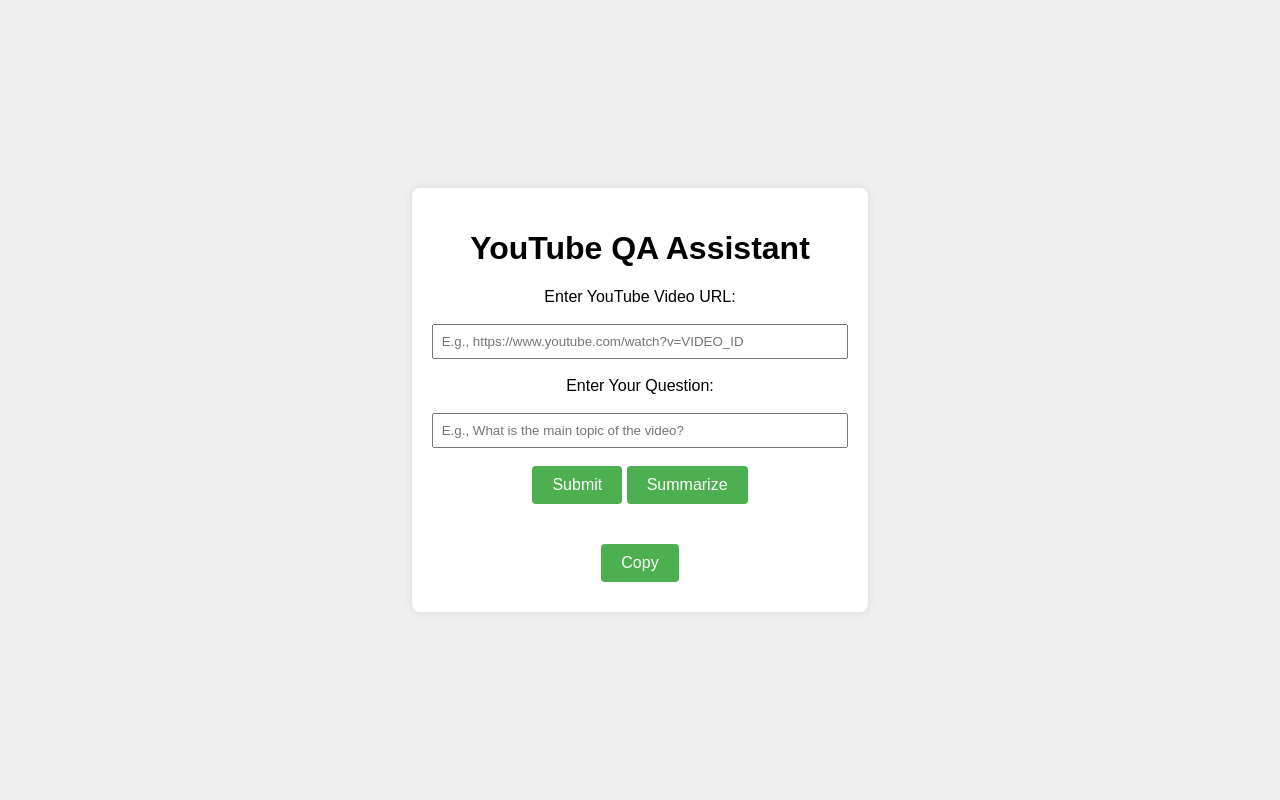
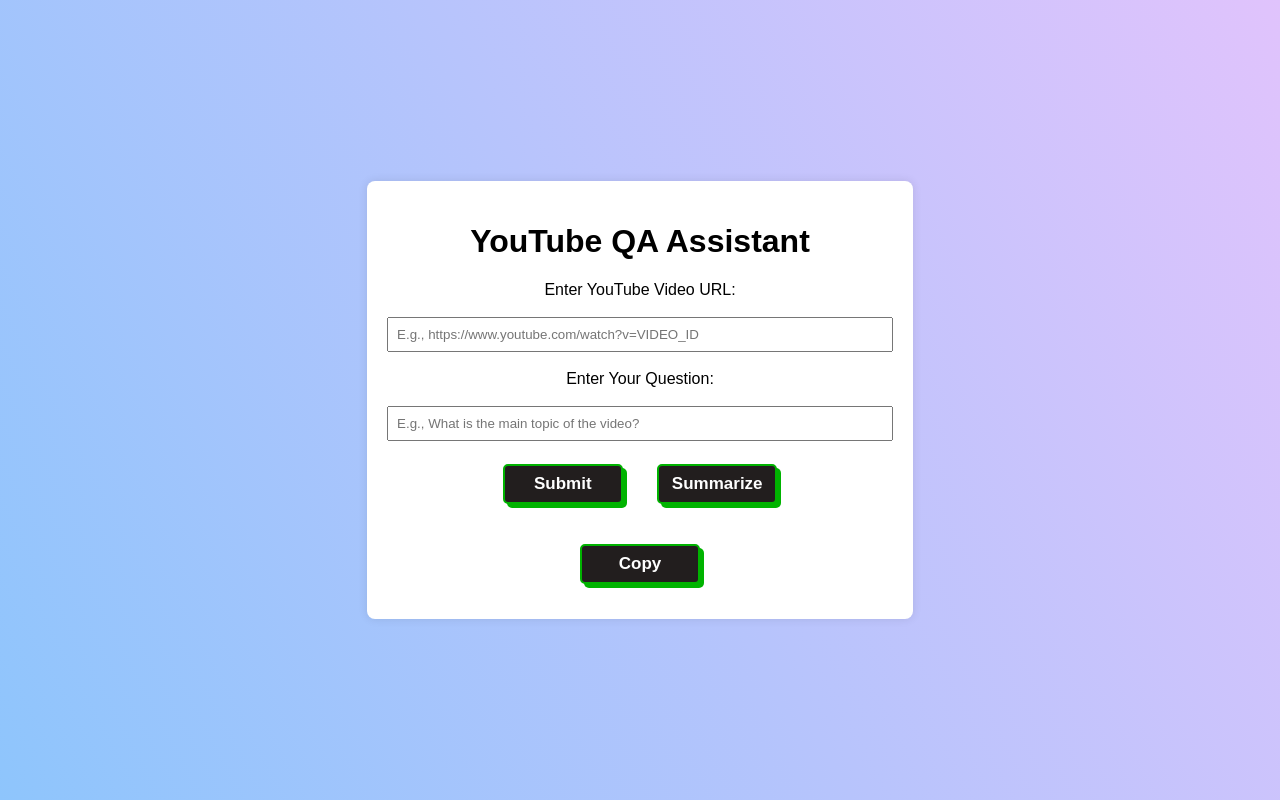
Before and after one commit to Sohith2007/youtube-video-query-solver, a Flask app: page / in a window 1280 px wide. Run offline with Flask 3, Linux system fonts and the light colour scheme.

Commit message:
Update styles.css

```diff
--- a/static/styles.css
+++ b/static/styles.css
@@ -3,12 +3,14 @@
     margin: 0;
     padding: 0;
     display: flex;
+    flex-direction: column;
     justify-content: center;
     align-items: center;
     height: 100vh;
-    background-color: #f0f0f0;
+    background-color: #8EC5FC;
+    background-image: linear-gradient(62deg, #8EC5FC 0%, #E0C3FC 100%);
+
 }
-
 .container {
     text-align: center;
     background-color: #fff;
@@ -30,20 +32,27 @@
 }
 
 button {
-    background-color: #4caf50;
-    color: #fff;
-    border: none;
-    padding: 10px 20px;
-    text-align: center;
-    text-decoration: none;
-    display: inline-block;
-    font-size: 16px;
-    margin: 10px 0;
+    --font-color: #fefefe;
+    --bg-color: #221e1e;
+    --main-color:#00b300;
+    width: 120px;
+    height: 40px;
+    border-radius: 5px;
+    border: 2px solid var(--main-color);
+    background-color: var(--bg-color);
+    box-shadow: 4px 4px var(--main-color);
+    font-size: 17px;
+    font-weight: 600;
+    color: var(--font-color);
     cursor: pointer;
-    border-radius: 4px;
+    margin: 15px;
+}
+button:active {
+    box-shadow: 0px 0px var(--main-color);
+    transform: translate(3px, 3px);
 }
 
 #response {
-    margin-top: 20px;
+    margin-top: 10px;
     font-weight: bold;
 }
```
